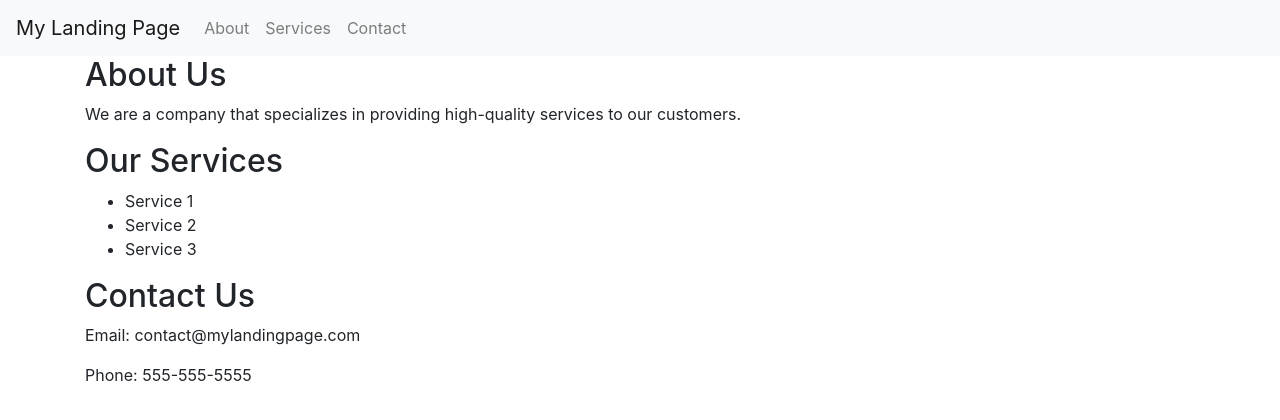
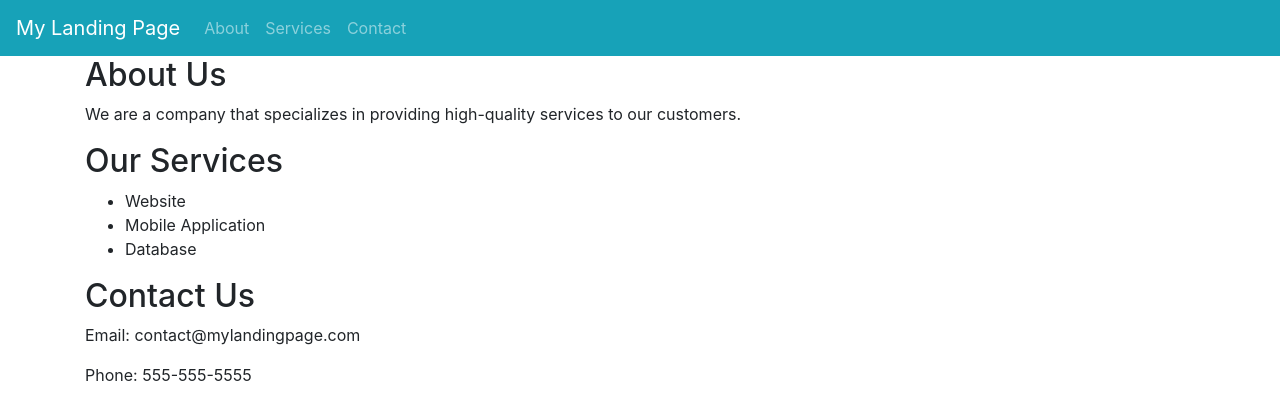
Before and after one commit to 20n10006/uas-menpro, a plain HTML site: page index.html in a window 1280 px wide. Drawn offline with nearby package versions, Linux system fonts and the light colour scheme.

Commit message:
mengubah background dan tulisan pada navbar, serta tulisan di service

```diff
--- a/index.html
+++ b/index.html
@@ -9,7 +9,7 @@
     <script src="https://maxcdn.bootstrapcdn.com/bootstrap/4.0.0/js/bootstrap.min.js"></script>
   </head>
   <body>
-    <nav class="navbar navbar-expand-lg navbar-light bg-light">
+    <nav class="navbar navbar-expand-lg navbar-dark bg-info">
       <a class="navbar-brand" href="#">My Landing Page</a>
       <button class="navbar-toggler" type="button" data-toggle="collapse" data-target="#navbarNav" aria-controls="navbarNav" aria-expanded="false" aria-label="Toggle navigation">
         <span class="navbar-toggler-icon"></span>
@@ -36,9 +36,9 @@
       <section id="services">
         <h2>Our Services</h2>
         <ul>
-          <li>Service 1</li>
-          <li>Service 2</li>
-          <li>Service 3</li>
+          <li>Website</li>
+          <li>Mobile Application</li>
+          <li>Database</li>
         </ul>
       </section>
       <section id="contact">
```
